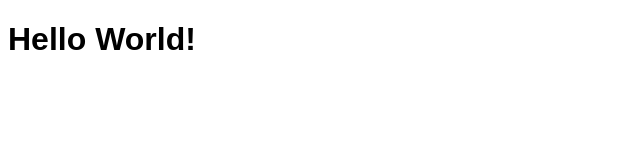
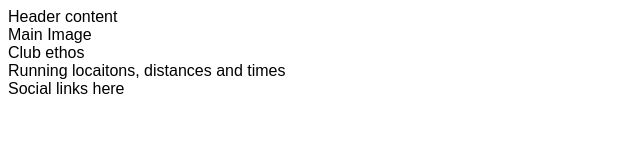
Before and after one commit to LesterCuasay/Love-Running---Essentials-Project, a plain HTML site: page index.html in a window 1280 px wide. Shown: the whole page, without its empty margins (0-640 px from the left). Drawn offline with Linux system fonts and the light colour scheme.

Commit message:
Add core structure for home page

```diff
--- a/index.html
+++ b/index.html
@@ -11,6 +11,18 @@
     <title>Love Running</title>
 </head>
 <body>
-    <h1>Hello World!</h1>
+    <header>Header content</header>
+    <section>
+        Main Image
+    </section>
+    <section>
+        Club ethos
+    </section>
+    <section>
+        Running locaitons, distances and times
+    </section>
+    <footer>
+        Social links here
+    </footer>
 </body>
 </html>
```
